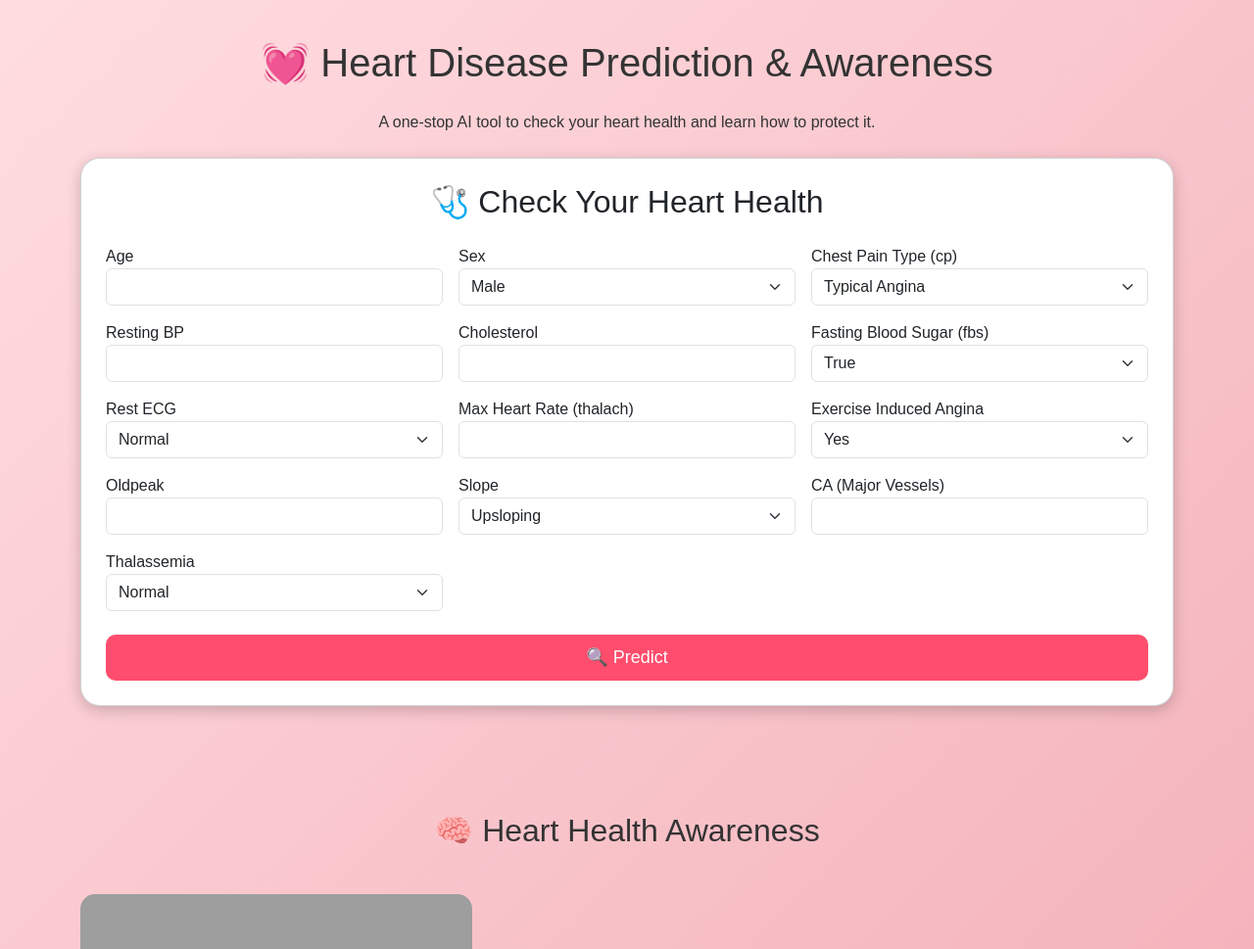
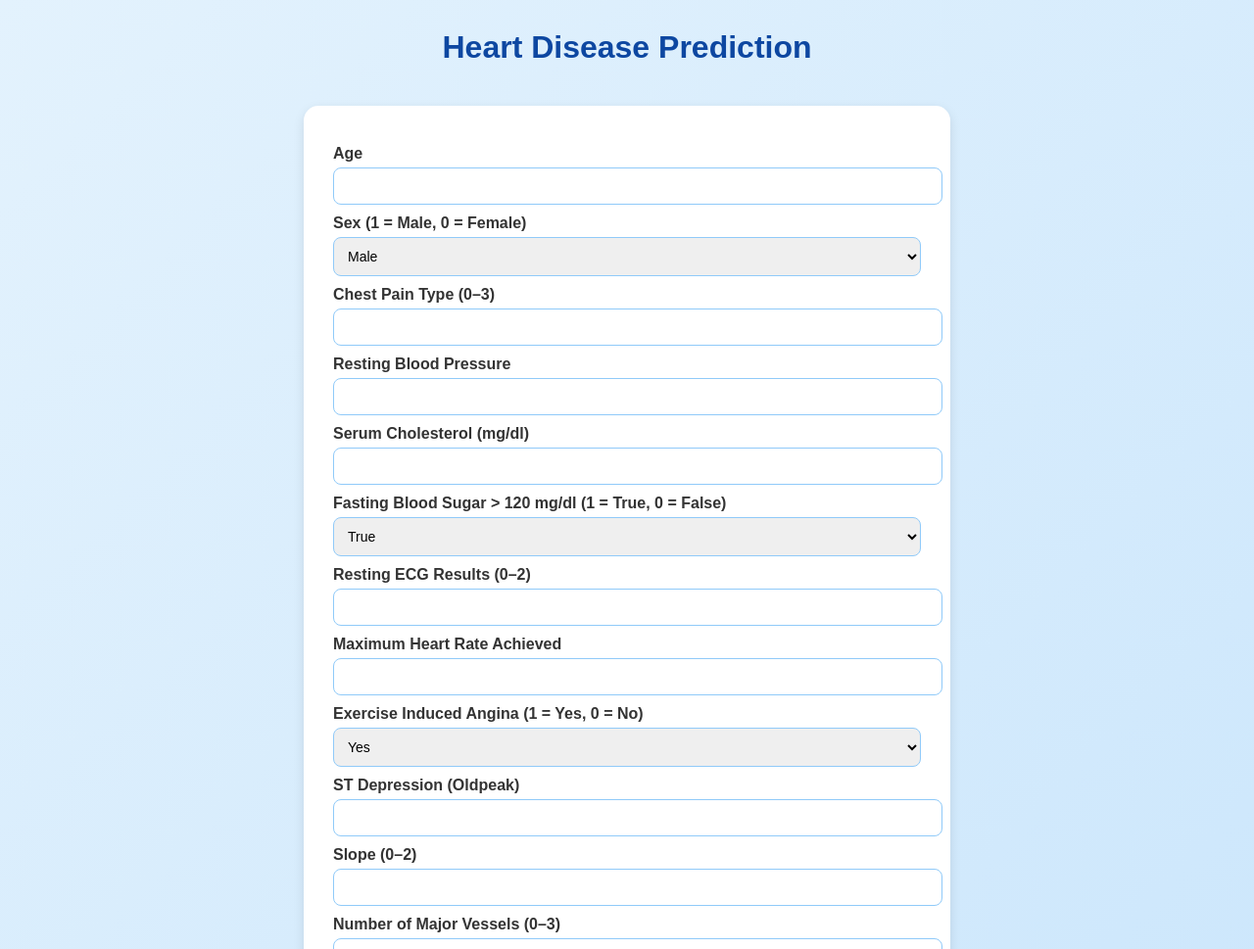
Before and after one commit to vedantbacche-boop/heart-disease-predictor3, a Flask app: page / in a window 1280 px wide. Shown: the top 969 px of the page at 98% size. Run offline with Flask 3, Linux system fonts and the light colour scheme; parts of the project's set-up code (start-up, migrations or seed data) failed here and were passed over; grey boxes are pictures that could not be loaded.

Commit message:
Add files via upload

```diff
--- a/templates/predict.html
+++ b/templates/predict.html
@@ -4,192 +4,167 @@
     <meta charset="UTF-8">
     <meta name="viewport" content="width=device-width, initial-scale=1.0">
     <title>Heart Disease Prediction</title>
-  <link href="https://cdn.jsdelivr.net/npm/bootstrap@5.3.3/dist/css/bootstrap.min.css" rel="stylesheet">
     <style>
         body {
-      background: linear-gradient(135deg, #ffdde1, #ee9ca7);
-      font-family: 'Poppins', sans-serif;
+            font-family: "Poppins", sans-serif;
+            background: linear-gradient(135deg, #e3f2fd, #bbdefb);
+            display: flex;
+            flex-direction: column;
+            align-items: center;
+            min-height: 100vh;
+            margin: 0;
+        }
+        h1 {
+            color: #0d47a1;
+            text-align: center;
+            margin-top: 30px;
+        }
+        form {
+            background: white;
+            padding: 30px;
+            border-radius: 15px;
+            box-shadow: 0 4px 12px rgba(0,0,0,0.1);
+            max-width: 600px;
+            width: 90%;
+            margin-top: 20px;
+        }
+        label {
+            font-weight: 600;
+            display: block;
+            margin-top: 10px;
             color: #333;
         }
-    .container {
-      margin-top: 40px;
-      margin-bottom: 50px;
-    }
-    .card {
-      border-radius: 20px;
-      box-shadow: 0 4px 15px rgba(0,0,0,0.2);
-      padding: 25px;
-    }
-    h1, h2 {
-      text-align: center;
-      margin-bottom: 25px;
-    }
-    .predict-btn {
-      background-color: #ff4d6d;
-      color: white;
-      border: none;
+        input, select {
             width: 100%;
             padding: 10px;
-      font-size: 18px;
-      border-radius: 10px;
+            margin-top: 5px;
+            border: 1px solid #90caf9;
+            border-radius: 8px;
+            font-size: 14px;
         }
-    .predict-btn:hover {
-      background-color: #ff758f;
+        button {
+            display: block;
+            width: 100%;
+            margin-top: 20px;
+            background-color: #1976d2;
+            color: white;
+            padding: 12px;
+            border: none;
+            border-radius: 8px;
+            font-size: 16px;
+            font-weight: bold;
+            cursor: pointer;
+        }
+        button:hover {
+            background-color: #1565c0;
+        }
+        .result {
+            text-align: center;
+            font-size: 20px;
+            font-weight: bold;
+            margin-top: 25px;
+            color: #0d47a1;
         }
         .section {
-      padding: 60px 0;
+            background: white;
+            border-radius: 15px;
+            padding: 30px;
+            margin: 30px 0;
+            max-width: 800px;
+            width: 90%;
+            box-shadow: 0 4px 12px rgba(0,0,0,0.1);
         }
-    footer {
-      text-align: center;
-      padding: 15px;
-      background: rgba(255,255,255,0.7);
-      border-top: 1px solid #ddd;
+        .section h2 {
+            color: #0d47a1;
+        }
+        .section img {
+            width: 100%;
             border-radius: 10px;
-      margin-top: 30px;
-    }
-    img {
-      max-width: 100%;
-      border-radius: 15px;
-      margin: 20px 0;
+            margin-top: 15px;
         }
     </style>
 </head>
 <body>
 
-  <div class="container">
+    <h1>Heart Disease Prediction</h1>
 
-    <!-- Title -->
-    <h1>💓 Heart Disease Prediction & Awareness</h1>
-    <p class="text-center mb-4">A one-stop AI tool to check your heart health and learn how to protect it.</p>
+    <form action="/predict" method="post">
+        <label>Age</label>
+        <input type="number" name="age" required>
 
-    <!-- Prediction Form -->
-    <div class="card mb-5">
-      <h2>🩺 Check Your Heart Health</h2>
-      <form action="/predict" method="POST">
-        <div class="row g-3">
-          <div class="col-md-4">
-            <label>Age</label>
-            <input type="number" name="age" class="form-control" required>
-          </div>
-          <div class="col-md-4">
-            <label>Sex</label>
-            <select name="sex" class="form-select">
+        <label>Sex (1 = Male, 0 = Female)</label>
+        <select name="sex" required>
             <option value="1">Male</option>
             <option value="0">Female</option>
         </select>
-          </div>
-          <div class="col-md-4">
-            <label>Chest Pain Type (cp)</label>
-            <select name="cp" class="form-select">
-              <option value="0">Typical Angina</option>
-              <option value="1">Atypical Angina</option>
-              <option value="2">Non-anginal Pain</option>
-              <option value="3">Asymptomatic</option>
-            </select>
-          </div>
-          <div class="col-md-4">
-            <label>Resting BP</label>
-            <input type="number" name="trestbps" class="form-control" required>
-          </div>
-          <div class="col-md-4">
-            <label>Cholesterol</label>
-            <input type="number" name="chol" class="form-control" required>
-          </div>
-          <div class="col-md-4">
-            <label>Fasting Blood Sugar (fbs)</label>
-            <select name="fbs" class="form-select">
+
+        <label>Chest Pain Type (0–3)</label>
+        <input type="number" name="cp" min="0" max="3" required>
+
+        <label>Resting Blood Pressure</label>
+        <input type="number" name="trestbps" required>
+
+        <label>Serum Cholesterol (mg/dl)</label>
+        <input type="number" name="chol" required>
+
+        <label>Fasting Blood Sugar > 120 mg/dl (1 = True, 0 = False)</label>
+        <select name="fbs" required>
             <option value="1">True</option>
             <option value="0">False</option>
         </select>
-          </div>
-          <div class="col-md-4">
-            <label>Rest ECG</label>
-            <select name="restecg" class="form-select">
-              <option value="0">Normal</option>
-              <option value="1">Abnormal</option>
-            </select>
-          </div>
-          <div class="col-md-4">
-            <label>Max Heart Rate (thalach)</label>
-            <input type="number" name="thalach" class="form-control" required>
-          </div>
-          <div class="col-md-4">
-            <label>Exercise Induced Angina</label>
-            <select name="exang" class="form-select">
+
+        <label>Resting ECG Results (0–2)</label>
+        <input type="number" name="restecg" min="0" max="2" required>
+
+        <label>Maximum Heart Rate Achieved</label>
+        <input type="number" name="thalach" required>
+
+        <label>Exercise Induced Angina (1 = Yes, 0 = No)</label>
+        <select name="exang" required>
             <option value="1">Yes</option>
             <option value="0">No</option>
         </select>
-          </div>
-          <div class="col-md-4">
-            <label>Oldpeak</label>
-            <input type="number" step="0.1" name="oldpeak" class="form-control" required>
-          </div>
-          <div class="col-md-4">
-            <label>Slope</label>
-            <select name="slope" class="form-select">
-              <option value="0">Upsloping</option>
-              <option value="1">Flat</option>
-              <option value="2">Downsloping</option>
-            </select>
-          </div>
-          <div class="col-md-4">
-            <label>CA (Major Vessels)</label>
-            <input type="number" name="ca" class="form-control" required>
-          </div>
-          <div class="col-md-4">
-            <label>Thalassemia</label>
-            <select name="thal" class="form-select">
-              <option value="0">Normal</option>
-              <option value="1">Fixed Defect</option>
-              <option value="2">Reversible Defect</option>
-            </select>
-          </div>
-        </div>
-        <br>
-        <button type="submit" class="predict-btn">🔍 Predict</button>
+
+        <label>ST Depression (Oldpeak)</label>
+        <input type="number" name="oldpeak" step="0.1" required>
+
+        <label>Slope (0–2)</label>
+        <input type="number" name="slope" min="0" max="2" required>
+
+        <label>Number of Major Vessels (0–3)</label>
+        <input type="number" name="ca" min="0" max="3" required>
+
+        <label>Thalassemia (0–3)</label>
+        <input type="number" name="thal" min="0" max="3" required>
+
+        <button type="submit">Predict</button>
     </form>
 
     {% if prediction_text %}
-      <div class="alert alert-info text-center mt-4">
-        <h4>{{ prediction_text }}</h4>
-      </div>
+    <div class="result">{{ prediction_text }}</div>
     {% endif %}
+
+    <div class="section">
+        <h2>About Heart Disease</h2>
+        <p>
+            Heart disease refers to a range of conditions that affect your heart — including
+            blood vessel diseases, heart rhythm problems, and heart defects.
+            It remains one of the leading causes of death worldwide.
+            However, with early detection and lifestyle improvements,
+            heart disease can often be prevented or managed effectively.
+        </p>
+        <img src="https://cdn.pixabay.com/photo/2017/03/07/02/12/heart-2120178_1280.jpg" alt="Heart Disease Awareness">
     </div>
 
-    <!-- Awareness Section -->
-    <div class="section" id="awareness">
-      <h2>🧠 Heart Health Awareness</h2>
-      <img src="https://cdn.pixabay.com/photo/2020/01/06/07/39/heart-4742549_1280.jpg" alt="Heart Health">
+    <div class="section">
+        <h2>Awareness & Prevention</h2>
         <p>
-        Heart disease is one of the leading causes of death globally. Many cases can be prevented through lifestyle changes:
+            Prevention starts with a healthy lifestyle. Eating nutritious food, exercising regularly,
+            avoiding smoking, and managing stress are key steps in reducing the risk of heart disease.
+            Regular health checkups and staying informed about risk factors such as cholesterol,
+            blood pressure, and blood sugar levels play a vital role.
         </p>
-      <ul>
-        <li>🍎 Eat a balanced diet rich in fruits and vegetables</li>
-        <li>🏃 Exercise regularly — even 30 minutes a day helps</li>
-        <li>🚭 Quit smoking and avoid excessive alcohol</li>
-        <li>🩺 Regularly monitor your blood pressure and cholesterol</li>
-        <li>💤 Manage stress and get enough sleep</li>
-      </ul>
-    </div>
-
-    <!-- About Section -->
-    <div class="section" id="about">
-      <h2>❤️ About This Project</h2>
-      <img src="https://cdn.pixabay.com/photo/2017/03/14/20/59/heart-2140252_1280.png" alt="About Project">
-      <p>
-        This Heart Disease Prediction Web App was built with care using Python, Flask, and Machine Learning.
-        The goal is to provide a simple, educational tool that helps users understand their heart health better.
-      </p>
-      <p>
-        Developed by <strong>Vedant</strong> — with 💖 and data science.
-      </p>
-    </div>
-
-    <!-- Footer -->
-    <footer>
-      <p>© 2025 HeartCare AI | Built with ❤️ using Flask & Random Forest</p>
-    </footer>
-
+        <img src="https://cdn.pixabay.com/photo/2016/03/31/19/14/heart-1291628_1280.png" alt="Healthy Heart">
     </div>
 
 </body>
```
Lines whose indentation alone changed are shown as unchanged.
